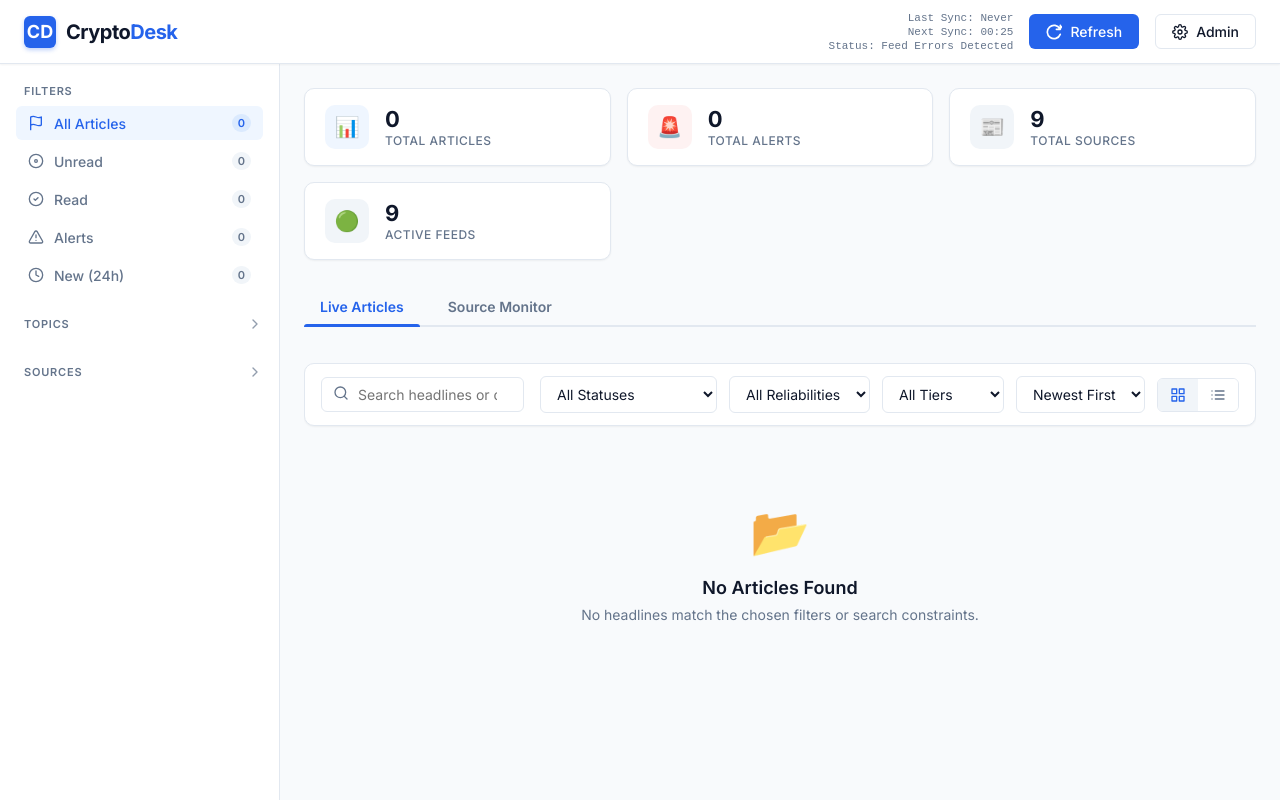
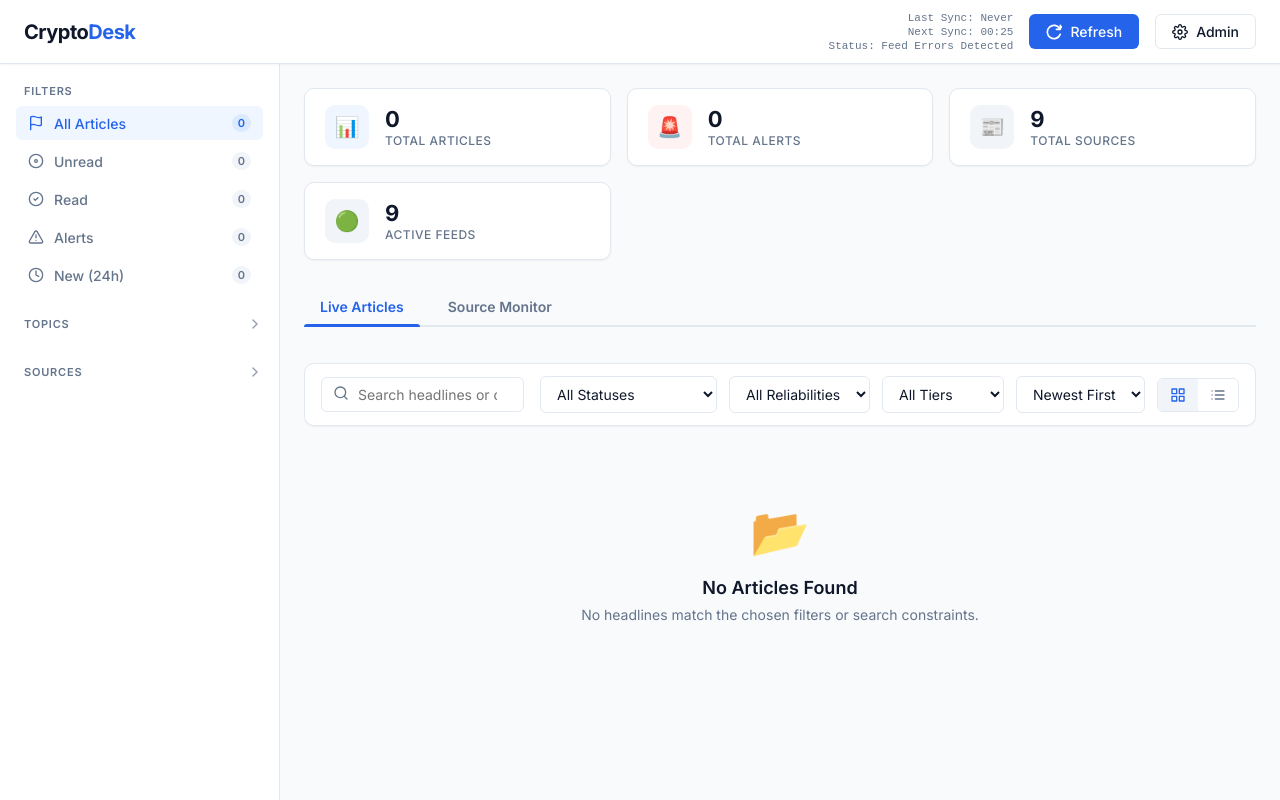
Before and after one commit to KaranUnique/CryptoDesk, a website: page index.html in a window 1280 px wide. Drawn offline with Linux system fonts and the light colour scheme; no server answers.

Commit message:
removed logo

```diff
--- a/index.html
+++ b/index.html
@@ -22,7 +22,7 @@
           <line x1="3" y1="18" x2="21" y2="18"></line>
         </svg>
       </button>
-      <div class="logo-icon" aria-hidden="true">CD</div>
+      <!-- <div class="logo-icon" aria-hidden="true">CD</div> -->
       <h1 class="app-title">Crypto<span>Desk</span></h1>
     </div>
 
```
